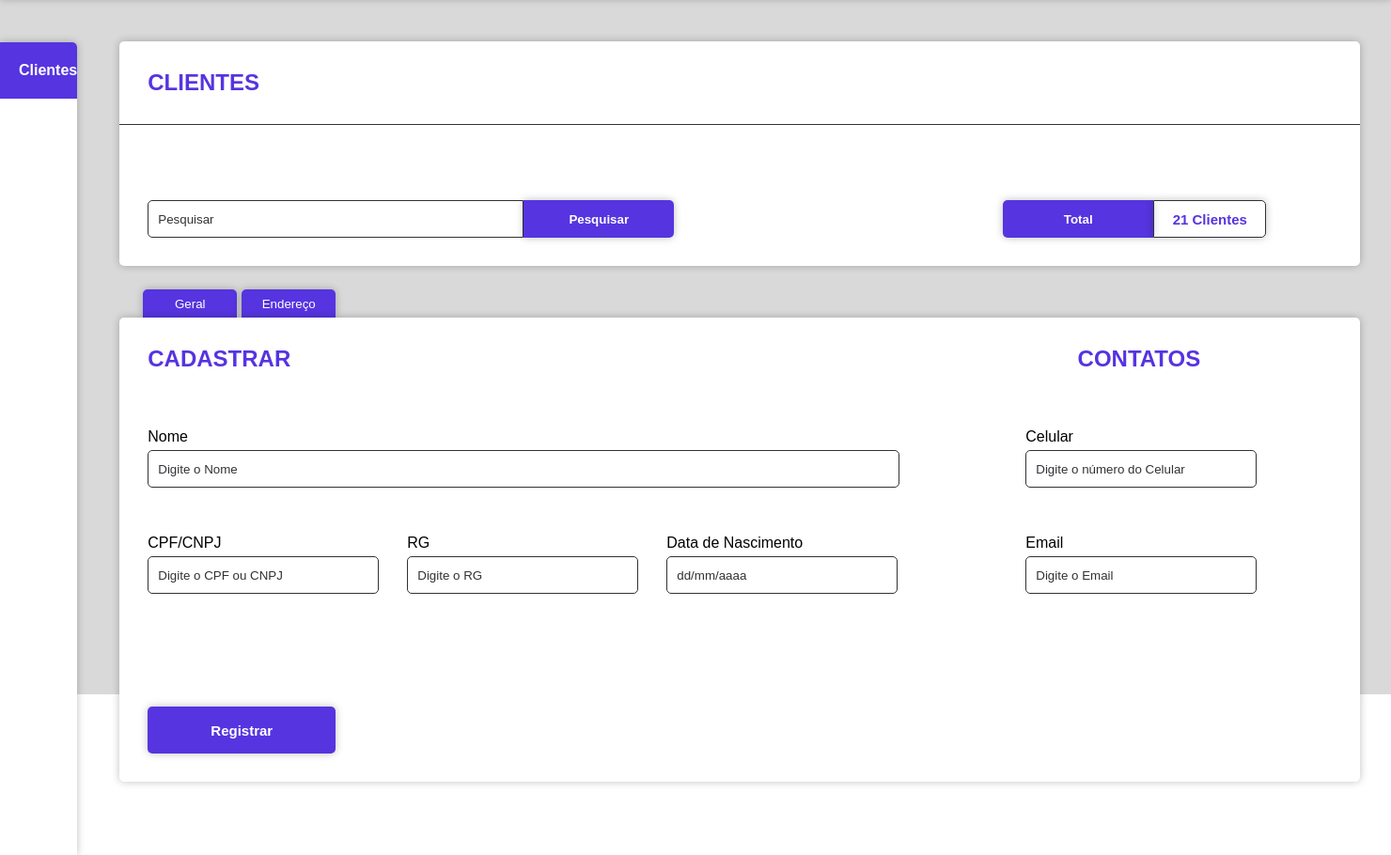
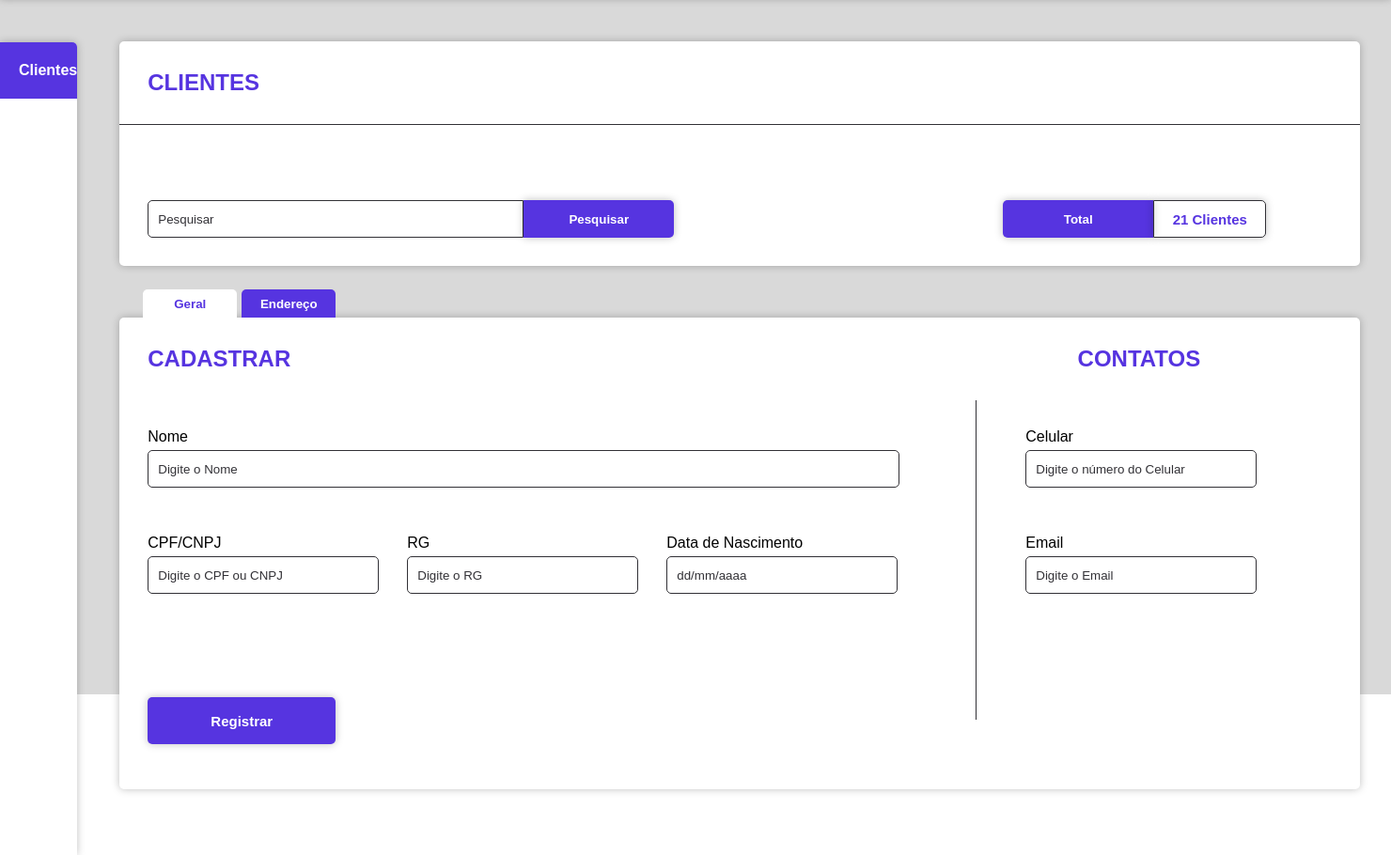
Before and after one commit to GabrielPanjos/Cadastro-de-Clientes, a Python web app: template Cadastro de Clientes/templates/index.html in a window 1480 px wide. Shown: the part 61-971 px from the top of the page at 94% size. Run offline with Jinja, Linux system fonts and the light colour scheme; the template is opened without the code that fills it, so the values that code supplies are empty.

Commit message:
Add files via upload

```diff
--- a/Cadastro de Clientes/static/js/script.js
+++ b/Cadastro de Clientes/static/js/script.js
@@ -0,0 +1,30 @@
+btnGeral = document.getElementById("btn-geral");
+btnEndereco = document.getElementById("btn-endereco");
+
+function mostrarSecao(secaoId) {
+    document.getElementById("geral").style.display = "none";
+    document.getElementById('endereco').style.display = "none";
+    document.getElementById('h2-contatos').style.display = "none";
+
+    document.getElementById(secaoId).style.display = "";
+    if (secaoId == "geral") {
+        document.getElementById('h2-contatos').style.display = "";
+        document.getElementById("btn-geral").style.backgroundColor = " #ffffff"
+        document.getElementById("btn-geral").style.color = " #5634E0"
+        document.getElementById("btn-endereco").style.backgroundColor = " #5634E0"
+        document.getElementById("btn-endereco").style.color = " #ffffff"
+    } else {
+        document.getElementById("btn-endereco").style.backgroundColor = " #ffffff"
+        document.getElementById("btn-endereco").style.color = " #5634E0"
+        document.getElementById("btn-geral").style.backgroundColor = " #5634E0"
+        document.getElementById("btn-geral").style.color = " #ffffff"
+    }
+}
+
+document.getElementById('btn-geral').addEventListener("click", () => {
+    mostrarSecao("geral")
+})
+
+document.getElementById('btn-endereco').addEventListener("click", () => {
+    mostrarSecao("endereco")
+})
--- a/Cadastro de Clientes/static/style.css
+++ b/Cadastro de Clientes/static/style.css
@@ -248,6 +248,11 @@ label {
     margin-bottom: 40px;
 }
 
+.div-button {
+    margin-top: 80px;
+    /* ajuste o valor conforme necessário */
+}
+
 #nome {
     width: 800px;
 }
@@ -266,7 +271,7 @@ label {
     width: 100px;
     height: 30px;
     border-radius: 5px 5px 0 0;
-    font-weight: 500;
+    font-weight: 600;
 }
 
 .tabs {
@@ -275,3 +280,34 @@ label {
     margin-bottom: -25px;
     margin-left: 50px;
 }
+
+#linha-vertial {
+    height: 340px;
+    width: 1px;
+    background-color: #323136;
+}
+
+.div-cima-2 {
+    display: flex;
+    justify-content: space-between;
+    margin-bottom: 50px;
+}
+
+.div-cima-2>div {
+    flex: 1;
+    /* Permite que cada campo ocupe espaço igual */
+}
+
+.div-baixo-2 {
+    display: flex;
+}
+
+.div-baixo-2>div {
+    flex: 1;
+    /* Permite que cada campo ocupe espaço igual */
+}
+
+#endereco {
+    display: flex;
+    flex-direction: column;
+}
--- a/Cadastro de Clientes/templates/index.html
+++ b/Cadastro de Clientes/templates/index.html
@@ -4,16 +4,12 @@
     <meta charset="UTF-8" />
     <meta name="viewport" content="width=device-width, initial-scale=1.0" />
     <title>School Universe</title>
-    <link
-      rel="stylesheet"
-      href="/Cadastro-de-Clientes-manual/Cadastro de Clientes/static/style.css"
-    />
+    <link rel="stylesheet" href="/Cadastro de Clientes/static/style.css" />
     <link
       rel="icon"
       type="image/png"
       href="/Cadastro-de-Clientes-manual/Cadastro de Clientes/images/logosemfundo.png"
     />
-    <script src="/Cadastro-de-Clientes-manual/Cadastro de Clientes/static/js/script.js"></script>
   </head>
   <body>
     <header></header>
@@ -45,23 +41,39 @@
 
         <div class="tabs">
           <button
-            class="tab-button active btn-press"
-            onclick="openTab('geral')"
+            class="tab-button btn-press"
+            id="btn-geral"
+            style="
+              background-color: #ffffff;
+              color: #5634e0;
+              position: relative;
+              z-index: 1;
+              box-shadow: 0px 0px 0px 0px;
+            "
           >
             Geral
           </button>
-          <button class="tab-button btn-press" onclick="openTab('endereco')">
+          <button
+            class="tab-button btn-press"
+            id="btn-endereco"
+            style="
+              background-color: #5634e0;
+              box-shadow: 0px 0px 0px 0px;
+              position: relative;
+              z-index: 1;
+            "
+          >
             Endereço
           </button>
         </div>
 
-        <section id="cadastrar-clientes">
+        <section id="cadastrar-clientes" class="secao">
           <div class="dois-h2">
             <h2 id="h2-cadastrar">CADASTRAR</h2>
             <h2 id="h2-contatos">CONTATOS</h2>
           </div>
 
-          <div class="cadastrar-clientes-container">
+          <div class="cadastrar-clientes-container" id="geral">
             <div class="cadastrar-container">
               <div class="form-container">
                 <div class="div-cima">
@@ -95,6 +107,9 @@
                   </div>
                 </div>
               </div>
+              <div class="div-button">
+                <button class="btn-registrar btn-press">Registrar</button>
+              </div>
             </div>
 
             <div id="linha-vertial"></div>
@@ -125,9 +140,77 @@
             </div>
           </div>
 
-          <button class="btn-registrar btn-press">Registrar</button>
+          <div
+            class="cadastrar-clientes-container"
+            id="endereco"
+            style="display: none"
+          >
+            <div class="cadastrar-container">
+              <div class="form-container">
+                <div class="div-cima-2">
+                  <div>
+                    <label>Estado</label>
+                    <input
+                      type="text"
+                      placeholder="Digite o Estado"
+                      id="estado"
+                      class="input-form"
+                    />
+                  </div>
+                  <div>
+                    <label>Cidade</label>
+                    <input
+                      type="text"
+                      placeholder="Digite a Cidade"
+                      id="cidade"
+                      class="input-form"
+                    />
+                  </div>
+                  <div>
+                    <label>Rua</label>
+                    <input
+                      type="text"
+                      placeholder="Digite o nome da rua"
+                      id="rua"
+                      class="input-form"
+                    />
+                  </div>
+                </div>
+                <div class="div-baixo-2">
+                  <div>
+                    <label>CEP</label>
+                    <input
+                      type="text"
+                      placeholder="Digite o CEP"
+                      id="cep"
+                      class="input-form"
+                    />
+                  </div>
+                  <div>
+                    <label>Bairro</label>
+                    <input
+                      type="text"
+                      placeholder="Digite o Bairro"
+                      id="bairro"
+                      class="input-form"
+                    />
+                  </div>
+                  <div>
+                    <label>Complemento</label>
+                    <input
+                      type="text"
+                      placeholder="Digite um Complemento"
+                      id="complemento"
+                      class="input-form"
+                    />
+                  </div>
+                </div>
+              </div>
+            </div>
+          </div>
         </section>
       </div>
     </main>
+    <script src="/Cadastro de Clientes/static/js/script.js"></script>
   </body>
 </html>
```
